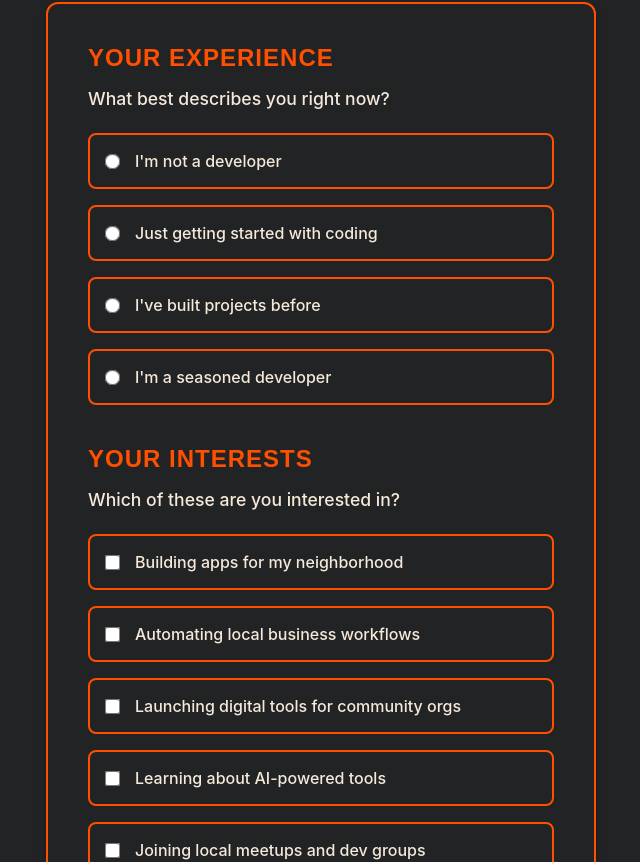
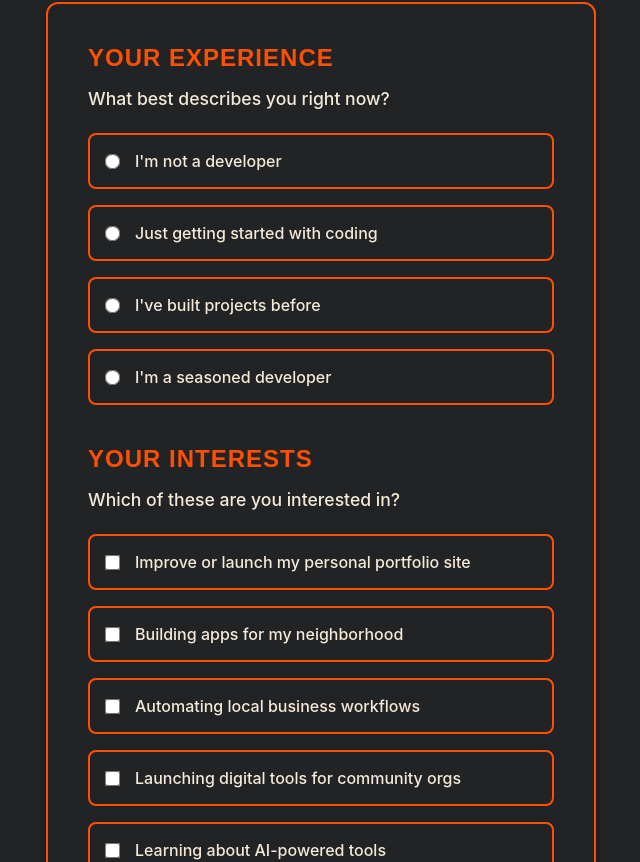
Before and after one commit to buidl-renaissance/thebarefoot.dev, a Next.js app: page /walk in a window 1280 px wide. Shown: the part 340-1202 px from the top of the page, without its empty margins (319-959 px from the left). Built offline with nearby package versions, Linux system fonts and the light colour scheme.

Commit message:
walk the path

```diff
--- a/src/pages/walk.tsx
+++ b/src/pages/walk.tsx
@@ -445,6 +445,15 @@ export default function JourneyPage() {
                 <CheckboxOption>
                   <input
                     type="checkbox"
+                    value="portfolio"
+                    checked={formData.interests.includes('portfolio')}
+                    onChange={() => handleInterestChange('portfolio')}
+                  />
+                  <span>Improve or launch my personal portfolio site</span>
+                </CheckboxOption>
+                <CheckboxOption>
+                  <input
+                    type="checkbox"
                     value="neighborhood-apps"
                     checked={formData.interests.includes('neighborhood-apps')}
                     onChange={() => handleInterestChange('neighborhood-apps')}
```
